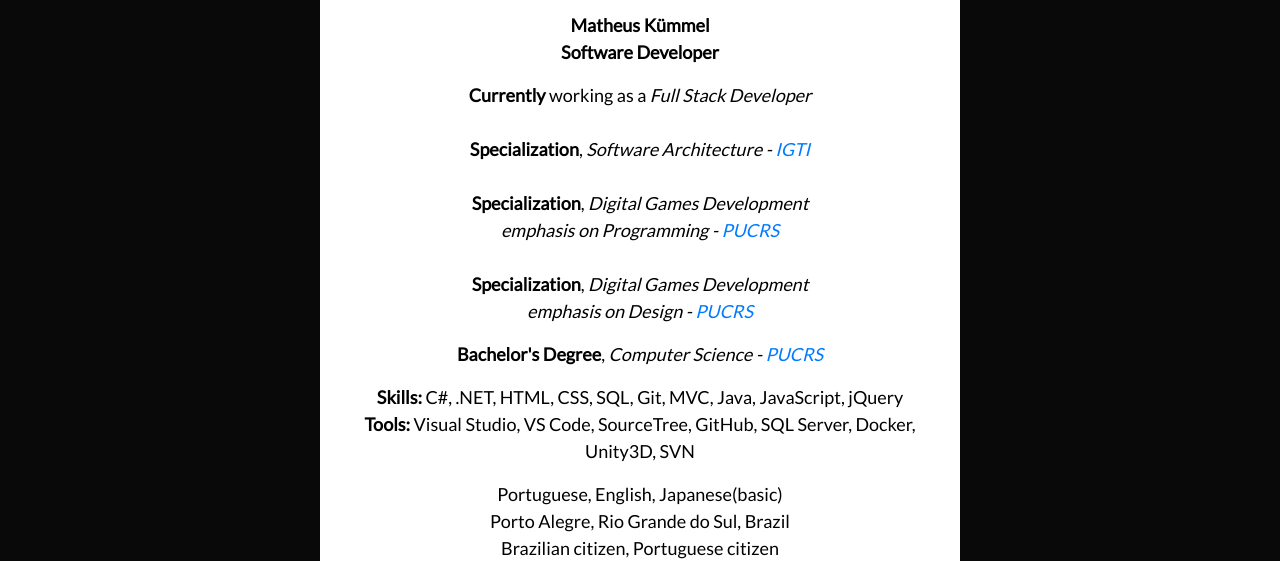
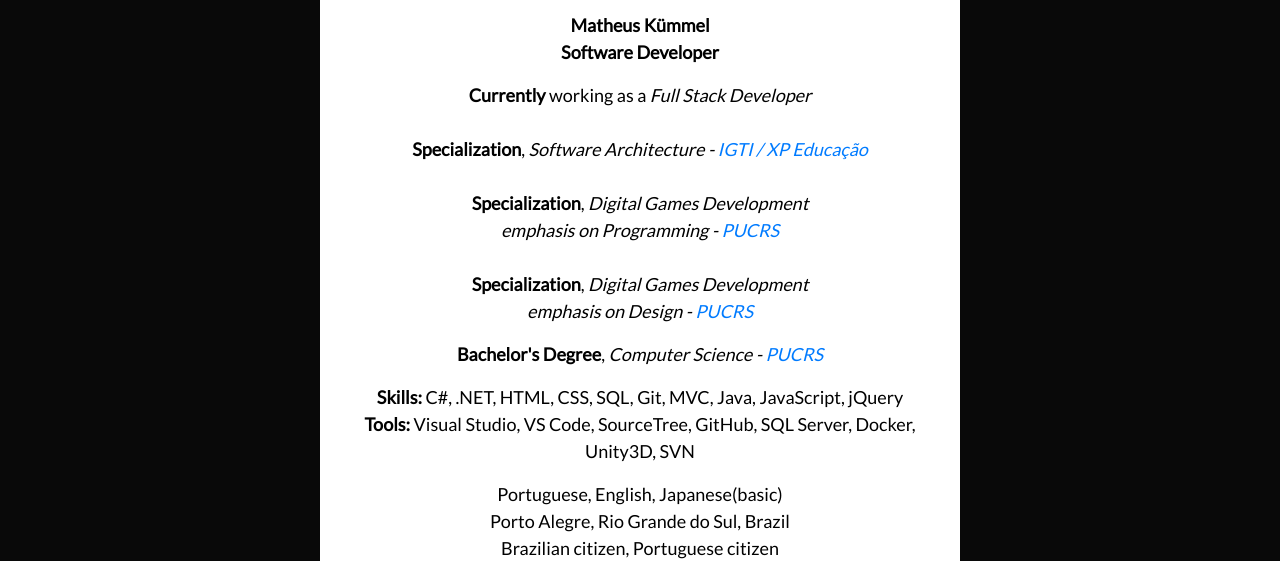
Before and after one commit to mckummel/mckummel.github.io, a plain HTML site: page about.html in a window 1280 px wide. Shown: the part 135-696 px from the top of the page. Drawn offline with nearby package versions, Linux system fonts and the light colour scheme; a web font is replaced by a local one.

Commit message:
Update about.html

```diff
--- a/about.html
+++ b/about.html
@@ -43,7 +43,7 @@
             </p>
             <p>
                 <b>Currently</b> working as a <i>Full Stack Developer</i> <br/> <br/>
-                <b>Specialization</b>, <i><span>Software Architecture - <a href="https://www.igti.com.br/">IGTI</a></span></i> <br /> <br />
+                <b>Specialization</b>, <i><span>Software Architecture - <a href="https://www.igti.com.br/">IGTI / XP Educação</a></span></i> <br /> <br />
                 <b>Specialization</b>, <i><span>Digital Games Development</span><br /><span>emphasis on Programming - <a href="http://www.pucrs.br/en/">PUCRS</a></span></i>
                 <br /><br />
                 <b>Specialization</b>, <i><span>Digital Games Development</span><br /> <span>emphasis on Design - <a href="http://www.pucrs.br/en/">PUCRS</a></span></i>
```
